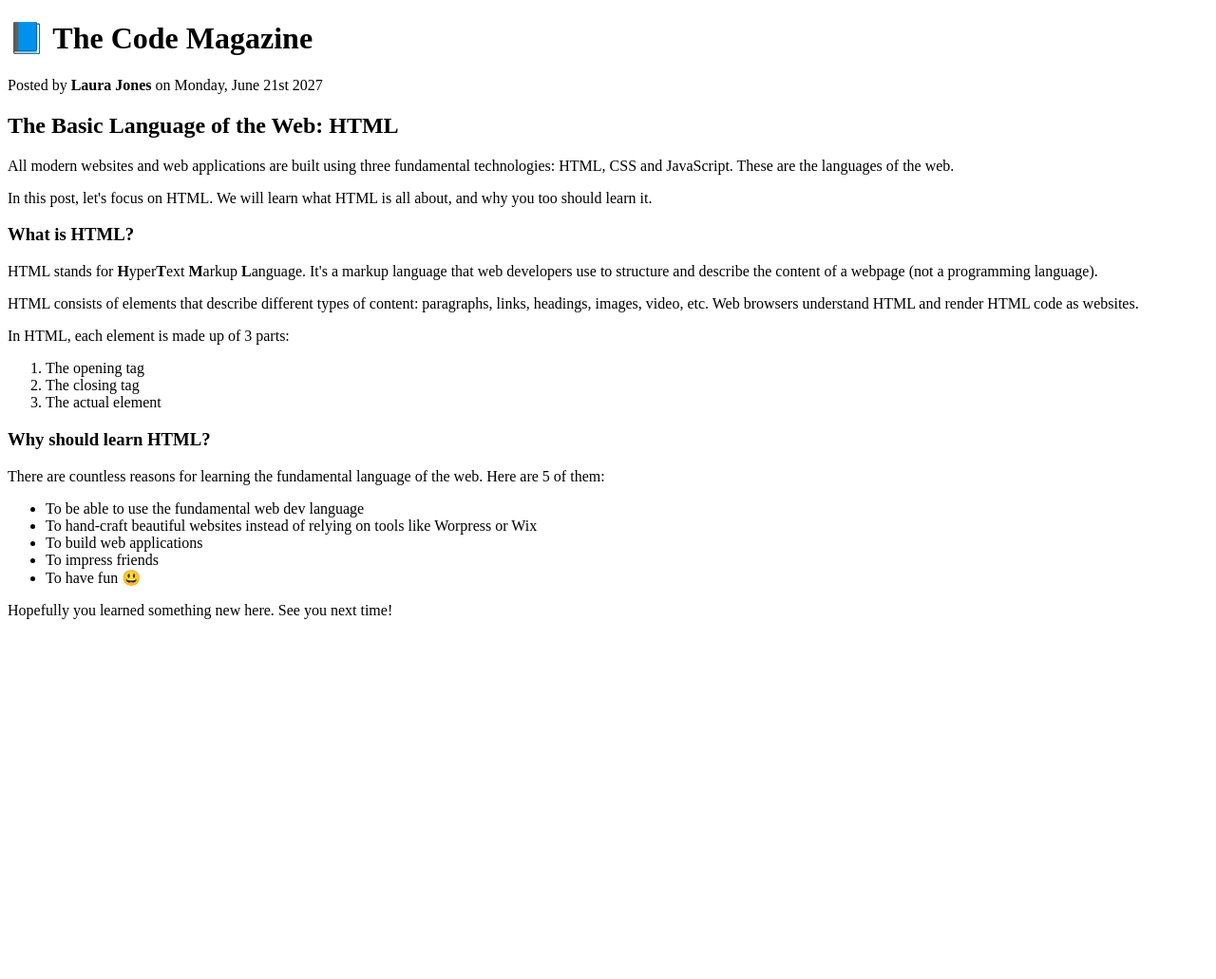
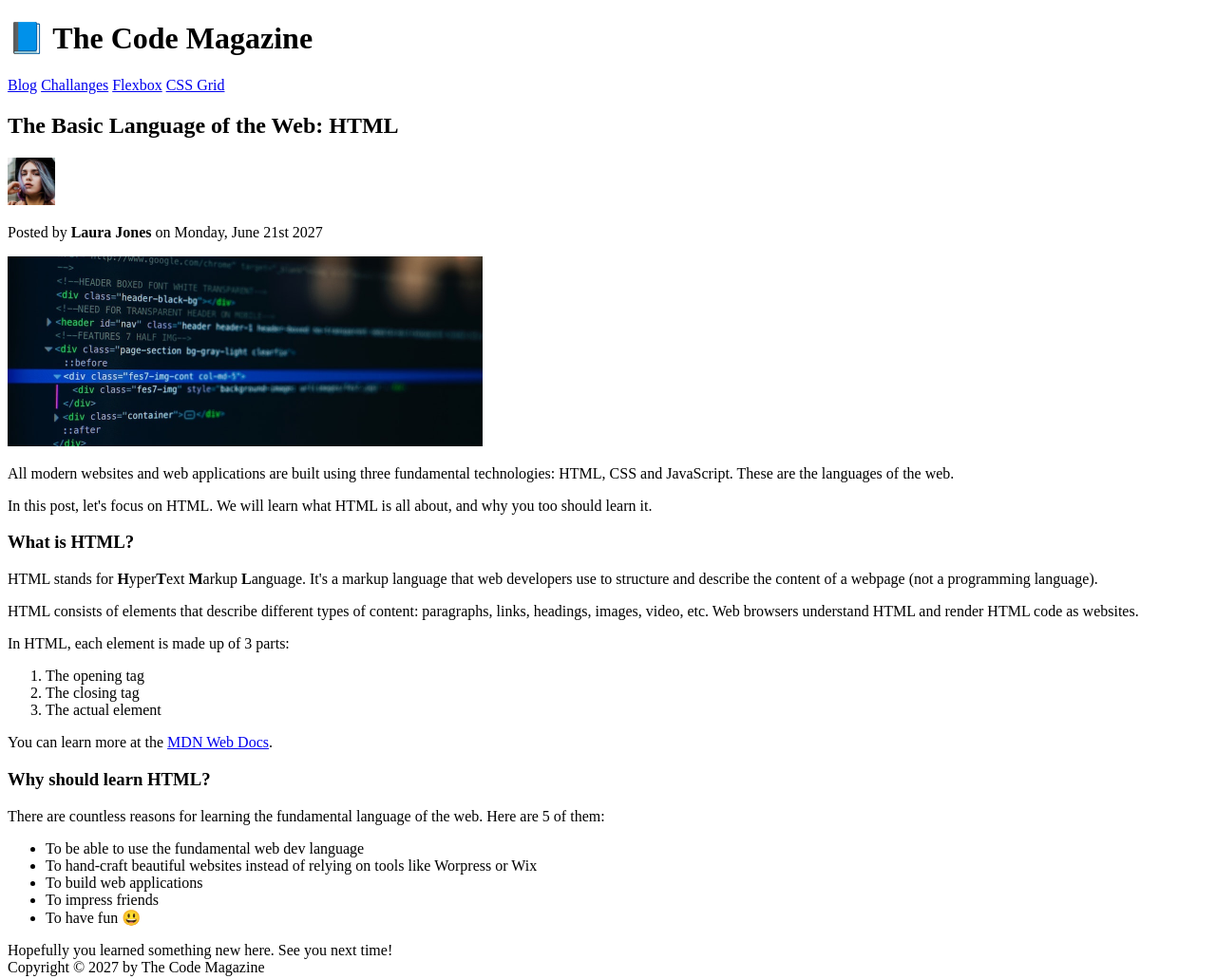
Before and after one commit to jamik-dev/html-css-course, a plain HTML site: page 02-HTML-Fundamentals/index.html in a window 1280 px wide. Shown: the whole page at 95% size. Before the commit the page ends 800 px from the top, so only its background shows below. Drawn offline with Linux system fonts and the light colour scheme.

Commit message:
adding some img and content

```diff
--- a/02-HTML-Fundamentals/index.html
+++ b/02-HTML-Fundamentals/index.html
@@ -1,6 +1,7 @@
 <!DOCTYPE html>
-<html>
+<html lang="en">
   <head>
+    <meta charset="UTF-8" />
     <title>The Basic Language of the Web: HTML</title>
   </head>
   <body>
@@ -10,15 +11,38 @@
     <h4>The Basic Language of the Web: HTML</h4>
     <h5>The Basic Language of the Web: HTML</h5>
     <h6>The Basic Language of the Web: HTML</h6> -->
+    <header>
+      <h1>📘 The Code Magazine</h1>
+      <nav>
+        <a href="./blog.html">Blog</a>
+        <a href="#">Challanges</a>
+        <a href="#">Flexbox</a>
+        <a href="#">CSS Grid</a>
+      </nav>
+    </header>
+    <article>
+      <header>
+        <h2>The Basic Language of the Web: HTML</h2>
+        <img
+          src="./laura-jones.jpg"
+          alt="Headshot of Laura Jones"
+          width="50"
+          height="50"
+        />
 
-    <h1>📘 The Code Magazine</h1>
         <p>Posted by <strong>Laura Jones</strong> on Monday, June 21st 2027</p>
 
-    <h2>The Basic Language of the Web: HTML</h2>
+        <img
+          src="./post-img.jpg"
+          alt="HTMl code on a screen"
+          width="500"
+          height="200"
+        />
+      </header>
       <p>
-      All modern websites and web applications are built using three fundamental
-      technologies: HTML, CSS and JavaScript. These are the languages of the
-      web.
+        All modern websites and web applications are built using three
+        fundamental technologies: HTML, CSS and JavaScript. These are the
+        languages of the web.
       </p>
 
       <p>
@@ -29,9 +53,9 @@
       <h3>What is HTML?</h3>
       <p>
         HTML stands for <strong>H</strong>yper<strong>T</strong>ext
-      <strong>M</strong>arkup <strong>L</strong>anguage. It's a markup language
-      that web developers use to structure and describe the content of a webpage
-      (not a programming language).
+        <strong>M</strong>arkup <strong>L</strong>anguage. It's a markup
+        language that web developers use to structure and describe the content
+        of a webpage (not a programming language).
       </p>
       <p>
         HTML consists of elements that describe different types of content:
@@ -45,6 +69,15 @@
         <li>The closing tag</li>
         <li>The actual element</li>
       </ol>
+      <p>
+        You can learn more at the
+        <a
+          href="https://developer.mozilla.org/en-US/docs/Learn/HTML"
+          target="_blank"
+          >MDN Web Docs</a
+        >.
+      </p>
+
       <h3>Why should learn HTML?</h3>
 
       <p>
@@ -53,11 +86,19 @@
       </p>
       <ul>
         <li>To be able to use the fundamental web dev language</li>
-      <li>To hand-craft beautiful websites instead of relying on tools like Worpress or Wix</li>
+        <li>
+          To hand-craft beautiful websites instead of relying on tools like
+          Worpress or Wix
+        </li>
         <li>To build web applications</li>
         <li>To impress friends</li>
         <li>To have fun 😃</li>
       </ul>
       Hopefully you learned something new here. See you next time!
+    </article>
+
+    <footer>
+      Copyright &copy; 2027 by The Code Magazine
+    </footer>
   </body>
 </html>
```
Also changed, not shown: 02-HTML-Fundamentals/blog.html (added, +13 -0 lines). Lines whose indentation alone changed are shown as unchanged.
